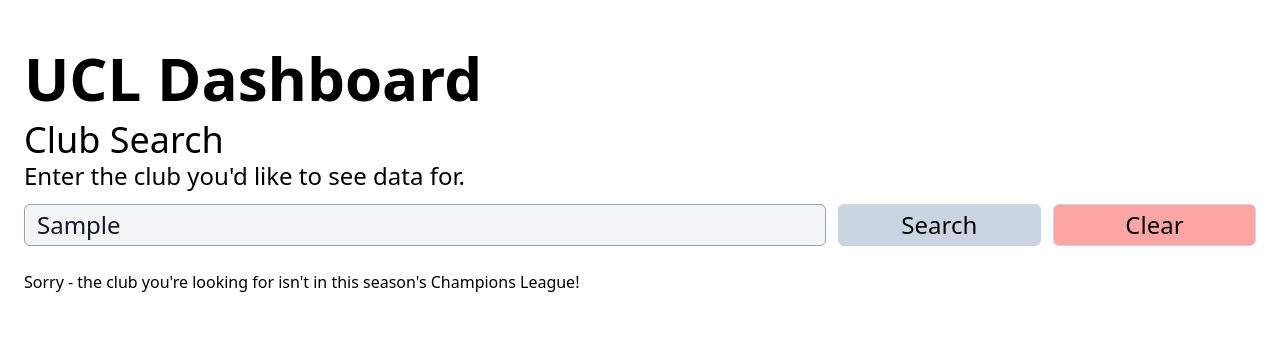
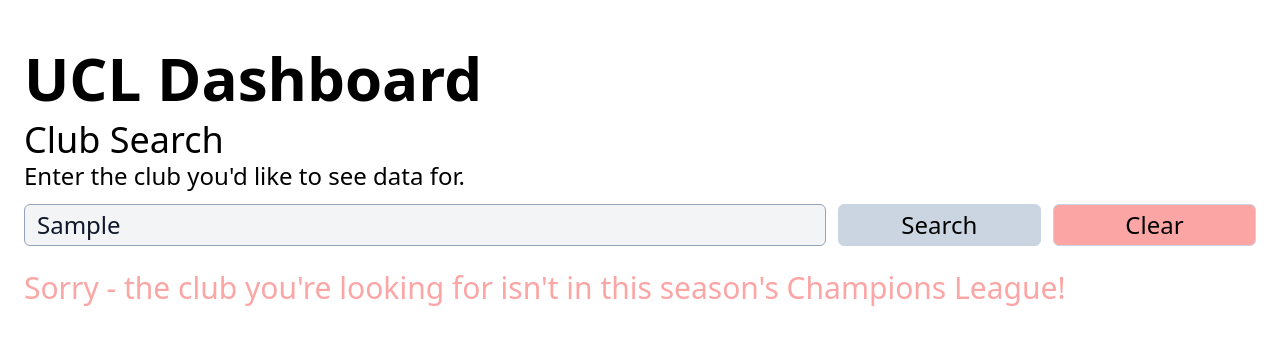
Before and after one commit to kobexamoh/ucl-dashboard, a website built with Vite: page index.html in a window 1280 px wide. Both pictures are taken after typing "Sample" into the empty fields and a click on the button "Search". Built offline with nearby package versions, Linux system fonts and the light colour scheme; no server answers.

Commit message:
Change colour of error message

```diff
--- a/index.html
+++ b/index.html
@@ -34,7 +34,7 @@
 
         <div class="" id="displayed-dash">
             <div class="hidden mt-6" id="no-results">
-                <p>Sorry - the club you're looking for isn't in this season's Champions League!</p>
+                <p class="text-red-300 text-3xl">Sorry - the club you're looking for isn't in this season's Champions League!</p>
             </div>
 
             <div class="hidden mt-6" id="results"></div>
```
